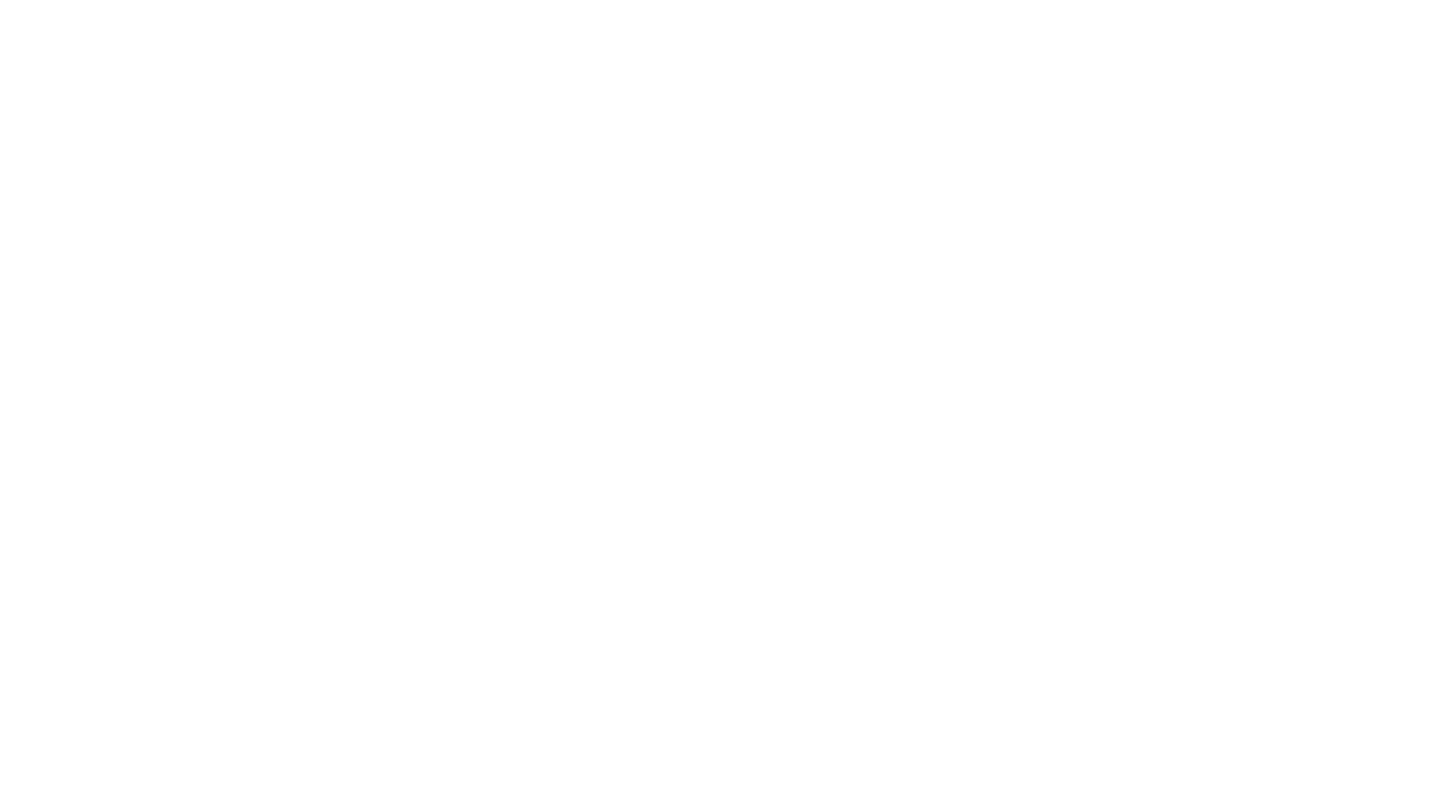
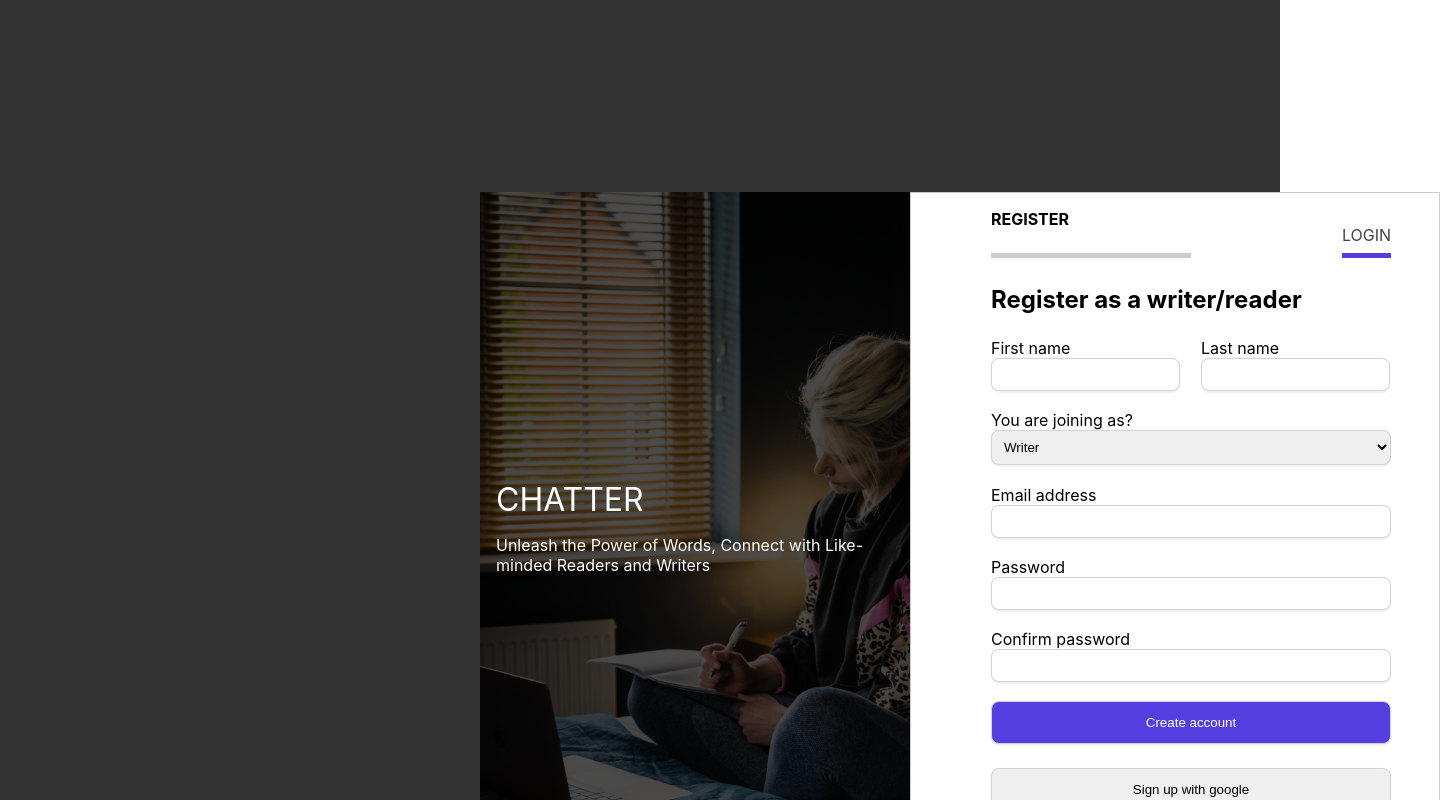
Before and after one commit to prius2055/gistam, a React (Create React App) app: page /signup in a window 1280 px wide. Before the commit this address had no page. Shown: the top 800 px of the page, 1440 px wide, since content can reach past the window. Built offline with nearby package versions, Linux system fonts and the light colour scheme.

Commit message:
Update feeds

```diff
--- a/src/App.js
+++ b/src/App.js
@@ -3,7 +3,8 @@ import { useSelector } from 'react-redux';
 import Feeds from './pages/Feeds';
 import Navigation from './components/Nagivation';
 import Home from './pages/Home';
-import Sign from './pages/Sign';
+import SignUp from './login/SignUp';
+import LogIn from './login/LogIn';
 import NewPost from './pages/NewPost';
 import Header from './components/Header';
 
@@ -17,7 +18,8 @@ function App() {
     <div className="App">
       <Routes>
         <Route path="/" element={<Home />} />
-        <Route path="/sign-in" element={<Sign />} />
+        <Route path="/signup" element={<SignUp />} />
+        <Route path="/login" element={<LogIn />} />
         <Route path="/feeds" element={<Feeds />} />
         {/* <Route path="/feeds" element={<Navigation />} /> */}
       </Routes>
--- /dev/null
+++ b/src/login/LogIn.js
@@ -0,0 +1,223 @@
+import { useEffect, useState } from 'react';
+import { setUser } from '../store/postSlice';
+import { NavLink, useNavigate } from 'react-router-dom';
+import { useDispatch } from 'react-redux';
+
+import './Sign.css';
+
+const userData = {
+  firstname: '',
+  lastname: '',
+  role: '',
+  email: '',
+  image: '',
+  loggedIn: false,
+  registrationDate: '',
+  userFeeds: [
+    {
+      feedId: 'post1',
+      feedTopic: 'Software Engineering',
+      feedIntro: 'Software...',
+      feedDate: '',
+      feedContent: {
+        content: ' ',
+        img: '',
+        video: '',
+      },
+    },
+  ],
+};
+
+// const auth = getAuth();
+
+const LogIn = () => {
+  const navigate = useNavigate();
+
+  const [showLogin, setShowLogin] = useState(true);
+  const [showRegister, setShowRegister] = useState(false);
+
+  const [userLogin, setUserLogIn] = useState(userData);
+  const [loginError, setLoginError] = useState(false);
+
+  const [authUser, setAuthUser] = useState(null);
+
+  const dispatch = useDispatch();
+
+  const showLoginForm = () => {
+    setShowLogin(true);
+    setShowRegister(false);
+  };
+
+  const showRegisterForm = () => {
+    setShowLogin(false);
+    setShowRegister(true);
+  };
+
+  const firstNameHandler = (e) => {
+    setUserLogIn((prev) => ({ ...prev, firstname: e.target.value }));
+  };
+
+  const lastNameHandler = (e) => {
+    setUserLogIn((prev) => ({ ...prev, lastname: e.target.value }));
+  };
+
+  const roleHandler = (e) => {
+    setUserLogIn((prev) => ({ ...prev, role: e.target.value }));
+  };
+
+  const emailHandler = (e) => {
+    setUserLogIn((prev) => ({ ...prev, email: e.target.value }));
+  };
+
+  const passwordHandler = (e) => {
+    setUserLogIn((prev) => ({ ...prev, password: e.target.value.trim() }));
+  };
+
+  const confirmPasswordHandler = (e) => {
+    setUserLogIn((prev) => ({
+      ...prev,
+      confirmPassword: e.target.value.trim(),
+    }));
+  };
+
+  // HANDLE FORM FOR NEW REGISTRATION
+  // WITH GOOGLE EMAIL/PASSWORD SIGN UP
+  const signUpHandler = (e) => {
+    e.preventDefault();
+  };
+
+  //WITH GOOGLE SIGN UP
+  const googleSignUpHandler = (e) => {
+    e.preventDefault();
+    signInWithPopup(auth, provider);
+
+    // await addDoc(collectionRef, {
+    //   firstname: '',
+    //   lastname: '',
+    //   displayName: user.displayName,
+    //   role: '',
+    //   email: user.email,
+    //   image: '',
+    //   loggedIn: user.emailVerified,
+    //   registrationDate: '',
+    //   posts: [
+    //     {
+    //       postId: 'post1',
+    //       topic: 'Software Engineering',
+    //       intro: 'Software...',
+    //       date: '',
+    //       postContent: {
+    //         content:
+    //           'I want to start by saying that there is no bad programming language. Every programming language has a role and is very important to the applications the world uses daily. As some of the older programming languages are getting replaced by newer ones that are also much higher in demand, it makes more sense to focus on learning those. The cool thing about programming languages is that the basic syntax is usually the same. So once you have a solid understanding of one language, picking another language becomes much easier.',
+    //         img: '',
+    //         video: '',
+    //       },
+    //     },
+
+    //     {
+    //       postId: 'post2',
+    //       topic: 'Digital marketing',
+    //       intro: 'Digital marketing...',
+    //       date: '',
+    //       postContent: {
+    //         content:
+    //           'Firebase provides some great services like NoSQL databases, authentication, cloud storage, and much more. In this tutorial, we will learn how to use your React application to read and add data to your Firebase database.To demonstrate this, we will learn how to build a Todo app using React and Cloud Firestore (Firebase9 web SDK). Before we start building.',
+    //         img: '',
+    //         video: '',
+    //       },
+    //     },
+    //   ],
+    // })
+    //   .then(() => {
+    //     alert('User created');
+    //   })
+    //   .catch((err) => {
+    //     alert(err.message);
+    //   });
+
+    // user && navigate('/feeds');
+  };
+
+  // HANDLE FORM FOR EXISTING USERS
+  const logInHandler = async (e) => {
+    e.preventDefault();
+  };
+
+  //AUTHENTICATE USER
+
+  //   import { doc, updateDoc } from "firebase/firestore";
+
+  // const washingtonRef = doc(db, "cities", "DC");
+
+  // // Set the "capital" field of the city 'DC'
+  // await updateDoc(washingtonRef, {
+  //   capital: true
+  // });
+
+  // useEffect(() => {
+  //   const listen = onAuthStateChanged(auth, (user) => {
+  //     if (user) {
+  //       setAuthUser(user);
+  //       console.log(user.uid);
+  //     } else {
+  //       setAuthUser(null);
+  //        console.log('not signed in');
+
+  //     }
+  //   });
+  // }, [authUser, setAuthUser]);
+
+  // ADD USER
+
+  return (
+    <div className="overlay">
+      {/* {loginError && <p className="error">The passwords do not match</p>} */}
+      {loginError && (
+        <div className="error-message">
+          <p>Please check the form!</p>
+          <ul>
+            <li>Make Sure the first name and last name fields are not empty</li>
+            <li>Make Sure the email field is not empty</li>
+            <li>Make Sure the two password fields are not empty & matches</li>
+          </ul>
+        </div>
+      )}
+
+      <div className="sign-in">
+        <div className="sign-in-hero">
+          <p className="chatter">CHATTER</p>
+          <p>
+            Unleash the Power of Words, Connect with Like-minded Readers and
+            Writers
+          </p>
+        </div>
+        <div className="sign-in-form">
+          <div className="sign-in-form-nav">
+            <NavLink
+              to="/signup"
+              className={showRegister ? 'blue-border' : 'grey-border'}
+              onClick={showRegisterForm}
+            >
+              REGISTER
+            </NavLink>
+            <h4 className={showLogin ? 'blue-border' : 'grey-border'}>LOGIN</h4>
+          </div>
+          <form className="sign-in-form-area" onSubmit={logInHandler}>
+            <h2>Welcome back</h2>
+            <label>
+              Email address
+              <input type="email" onChange={emailHandler} />
+            </label>
+            <label>
+              Password
+              <input type="password" onChange={passwordHandler} />
+            </label>
+            <button className="account-btn">Log in</button>
+          </form>
+        </div>
+      </div>
+    </div>
+  );
+};
+
+export default LogIn;
--- a/src/pages/Sign.js
+++ b/src/login/SignUp.js
@@ -1,6 +1,6 @@
 import { useEffect, useState } from 'react';
 import { setUser } from '../store/postSlice';
-import { useNavigate } from 'react-router-dom';
+import { NavLink, useNavigate } from 'react-router-dom';
 import { useDispatch } from 'react-redux';
 
 import './Sign.css';
@@ -30,7 +30,7 @@ const userData = {
 
 // const auth = getAuth();
 
-const Sign = () => {
+const SignUp = () => {
   const navigate = useNavigate();
 
   const [showLogin, setShowLogin] = useState(true);
@@ -40,11 +40,6 @@ const Sign = () => {
   const [loginError, setLoginError] = useState(false);
 
   const [authUser, setAuthUser] = useState(null);
-
-  const collectionRef = collection(database, 'users');
-  const loggedInRef = doc(database, 'users', 'loggedIn');
-
-  const provider = new GoogleAuthProvider();
 
   const dispatch = useDispatch();
 
@@ -89,7 +84,6 @@ const Sign = () => {
   // WITH GOOGLE EMAIL/PASSWORD SIGN UP
   const signUpHandler = (e) => {
     e.preventDefault();
-
   };
 
   //WITH GOOGLE SIGN UP
@@ -147,9 +141,6 @@ const Sign = () => {
   // HANDLE FORM FOR EXISTING USERS
   const logInHandler = async (e) => {
     e.preventDefault();
-
-
-
   };
 
   //AUTHENTICATE USER
@@ -208,15 +199,13 @@ const Sign = () => {
             >
               REGISTER
             </h4>
-            <h4
+            <NavLink
+              to="/login"
               className={showLogin ? 'blue-border' : 'grey-border'}
-              onClick={showLoginForm}
             >
               LOGIN
-            </h4>
+            </NavLink>
           </div>
-
-          {!showLogin && showRegister && (
           <div className="sign-in-form-area">
             <h2>Register as a writer/reader</h2>
             <div className="name-field">
@@ -282,26 +271,10 @@ const Sign = () => {
             </button>
             {/* <button>Sign up with LinkedIn</button> */}
           </div>
-          )}
-
-          {showLogin && !showRegister && (
-            <form className="sign-in-form-area" onSubmit={logInHandler}>
-              <h2>Welcome back</h2>
-              <label>
-                Email address
-                <input type="email" onChange={emailHandler} />
-              </label>
-              <label>
-                Password
-                <input type="password" onChange={passwordHandler} />
-              </label>
-              <button className="account-btn">Log in</button>
-            </form>
-          )}
         </div>
       </div>
     </div>
   );
 };
 
-export default Sign;
+export default SignUp;
--- a/src/pages/Feeds.js
+++ b/src/pages/Feeds.js
@@ -14,8 +14,7 @@ export default function Feeds() {
     (store) => store.users
   );
 
-  // console.log(usersArray);
-  // console.log(currentUsers);
+
 
   const dispatch = useDispatch();
 
@@ -23,10 +22,10 @@ export default function Feeds() {
     dispatch(fetchContent());
   }, []);
 
-  ////////////////////////////////////////////////
+
   return (
     <div className="feed">
-      <Navigation />
+      {/* <Navigation /> */}
       <div className="feed-group">
         <Header />
         <PostList />
--- a/src/pages/Home.js
+++ b/src/pages/Home.js
@@ -33,7 +33,7 @@ export default function Home() {
         </ul>
         <div className="header-buttons">
           <NavLink to="/sign-in">Log in</NavLink>
-          <NavLink to="/sign-in" className="btn-blue">
+          <NavLink to="/sign-up" className="btn-blue">
             Sign up
           </NavLink>
         </div>
```
Also changed, not shown: src/login/Sign.css (renamed from src/pages/Sign.css). Lines whose indentation alone changed are shown as unchanged.
